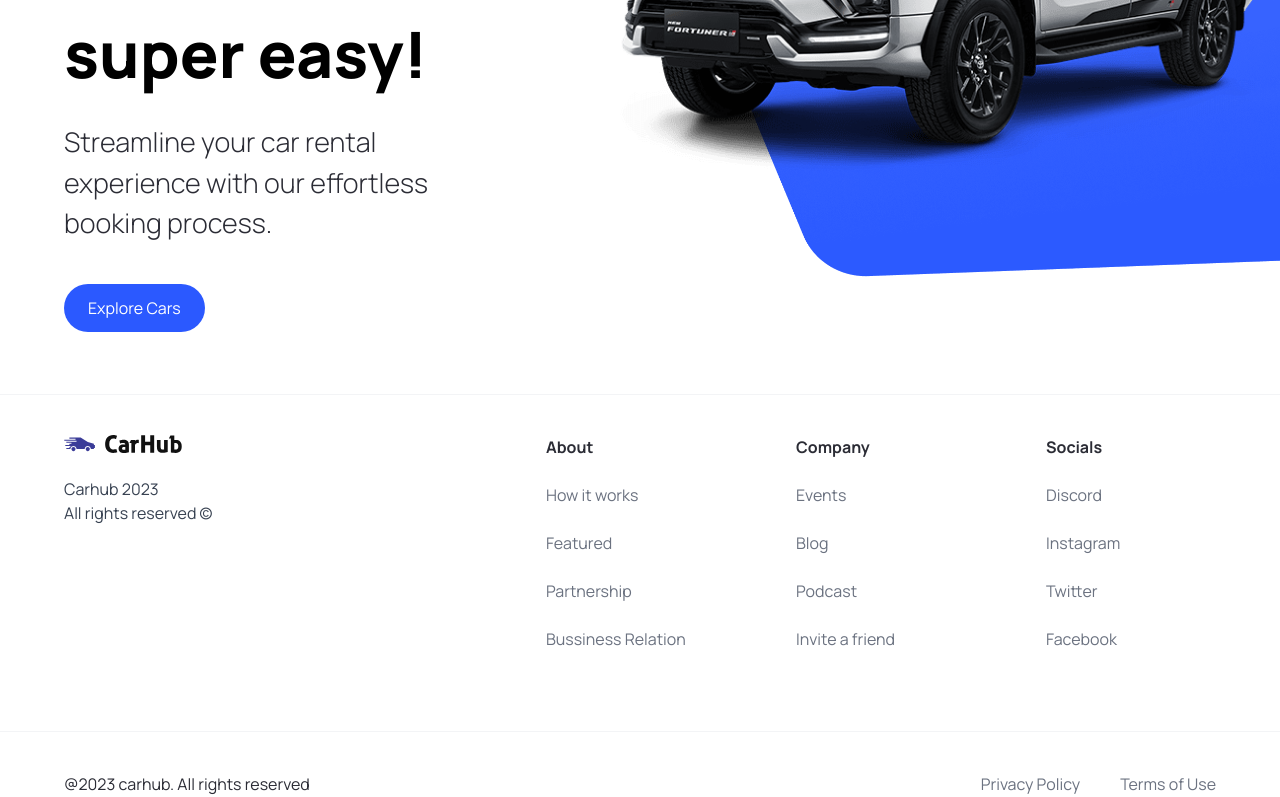
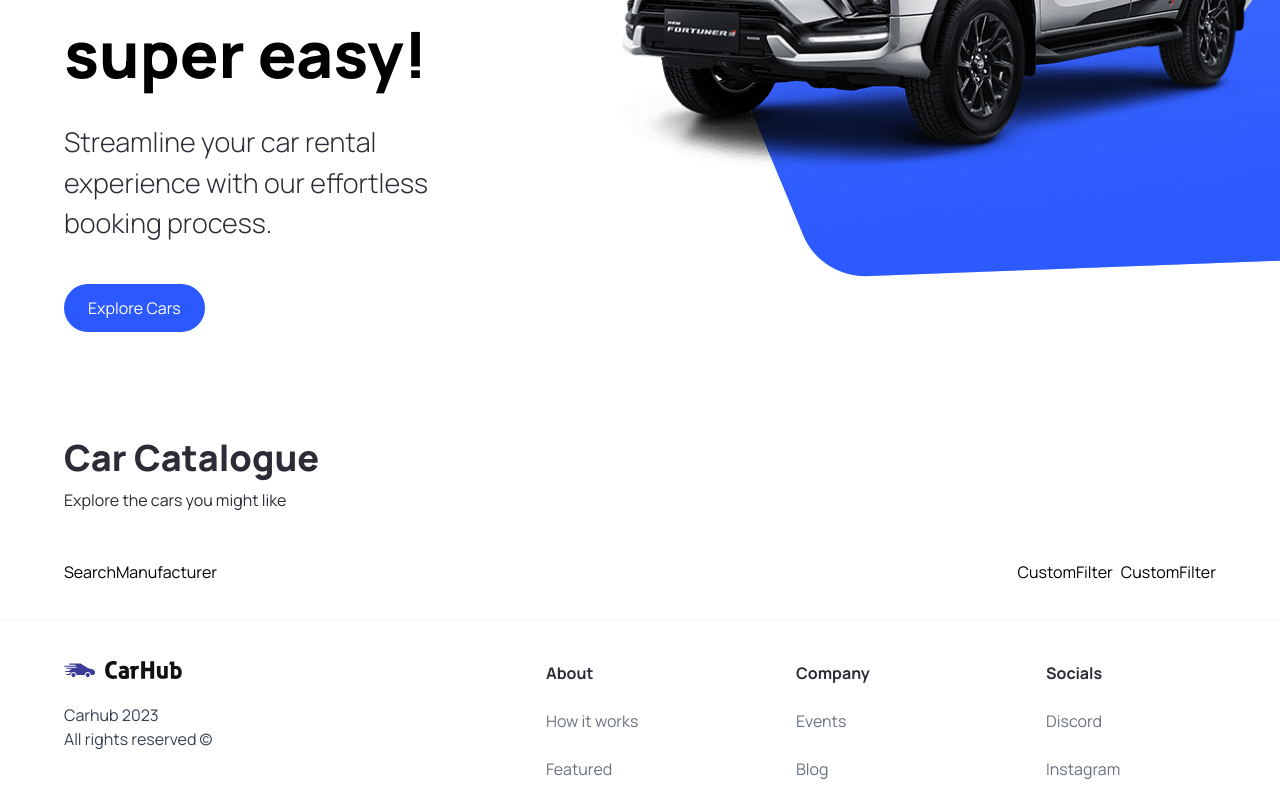
Before and after one commit to Valentin-Shyaka/car_showcase, a Next.js app: page / in a window 1280 px wide. Shown: the part 426-1223 px from the top of the page. Built offline with nearby package versions, Linux system fonts and the light colour scheme.

Commit message:
implemented the search Component

```diff
--- a/app/page.tsx
+++ b/app/page.tsx
@@ -1,10 +1,26 @@
 import Image from 'next/image'
 import Hero from '@/components/Hero'
+import { SearchBar } from '@/components'
+import {CustomFilter} from '@/components'
 
 export default function Home() {
   return (
     <main className="overflow-hidden ">
      <Hero />
+     <div className='mt-12 padding-x padding-y max-width' id='discover'>
+        <div className='home__text-container'>
+          <h1 className='text-4xl font-extrabold
+          '>Car Catalogue</h1>
+          <p>Explore the cars you might like</p>
+        </div>
+        <div className='home__filters'>
+          <SearchBar/>
+          <div className='home__filter-container'>
+            <CustomFilter title="fuel"/>
+            <CustomFilter title="year"/>
+          </div>
+        </div>
+     </div>
     </main>
   )
 }
--- /dev/null
+++ b/components/CustomFilter.tsx
@@ -0,0 +1,9 @@
+import React from 'react'
+
+const CustomFilter = () => {
+  return (
+    <div>CustomFilter</div>
+  )
+}
+
+export default CustomFilter
--- /dev/null
+++ b/components/SearchBar.tsx
@@ -0,0 +1,22 @@
+'use client'
+import { useState } from 'react'
+import {SearchManufacturer} from './'
+
+const SearchBar = () => {
+    const handleSearch=()=>{
+
+    }
+  return (
+    <form className='searchbar' onSubmit={handleSearch}>
+        <div className='searchBar__item'>
+            <SearchManufacturer
+
+            />
+
+        </div>
+
+    </form>
+  )
+}
+
+export default SearchBar
--- /dev/null
+++ b/components/SearchManufacturer.tsx
@@ -0,0 +1,9 @@
+import React from 'react'
+
+const SearchManufacturer = () => {
+  return (
+    <div>SearchManufacturer</div>
+  )
+}
+
+export default SearchManufacturer
```
Also changed, not shown: components/index.ts (+7 -1 lines).
